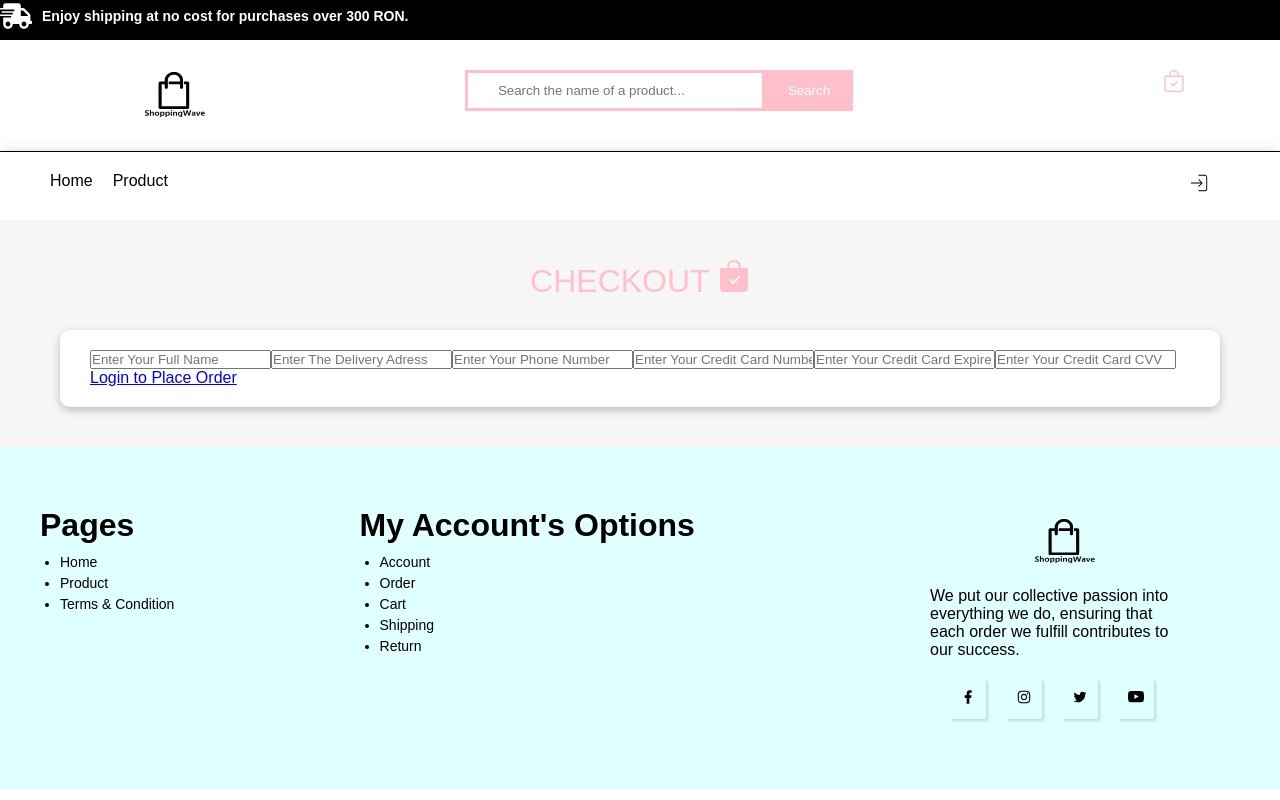
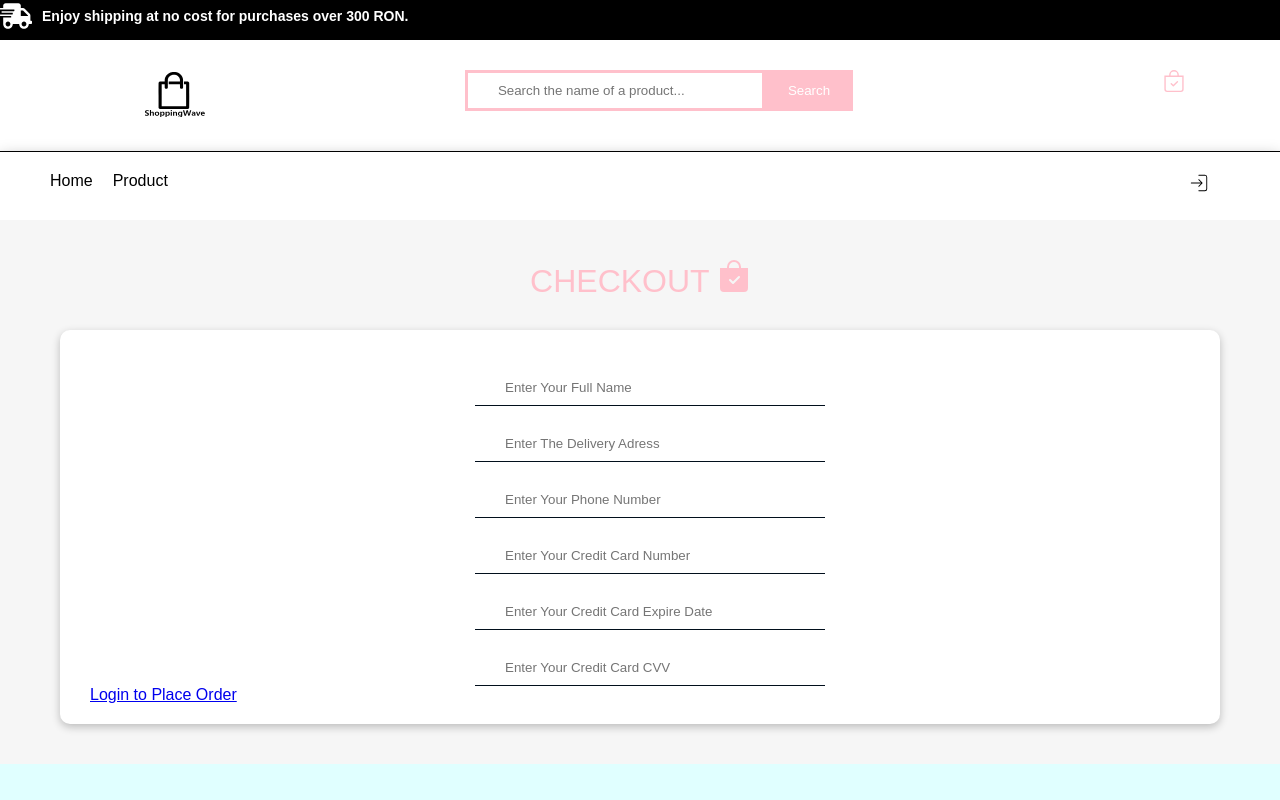
Before and after one commit to OanaSpatacean/Online-store-website, a React (Create React App) app: page /checkout in a window 1280 px wide. Shown: the top 800 px of the page. Built offline with nearby package versions, Linux system fonts and the light colour scheme; no server answers; the database is empty.

Commit message:
changed css for checkout

```diff
--- a/src/checkout.css
+++ b/src/checkout.css
@@ -31,12 +31,12 @@
     border-radius: 10px;
     box-shadow: rgba(0, 0, 0, 0.24) 0px 3px 8px;
 }
-.checkout_container .contant .form form
+.checkout_container .contant .form
 {
     display: flex;
     flex-direction: column;
 }
-.checkout_container .contant .form form input
+.checkout_container .contant .form input
 {
     padding: 10px 30px;
     border: none;
@@ -47,7 +47,7 @@
     margin-top: 20px;
     margin-left: 35%;
 }
-.checkout_container .contant .form form textarea
+.checkout_container .contant .form textarea
 {
     padding: 10px 30px;
     border: none;
@@ -59,7 +59,7 @@
     resize: none;
     margin-left: 35%;
 }
-.checkout_container .contant .form form button
+.checkout_container .contant .form button
 {
     margin-top: 30px;
     width: 100px;
```
